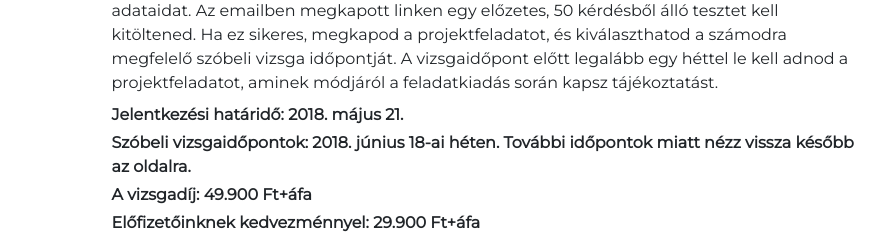
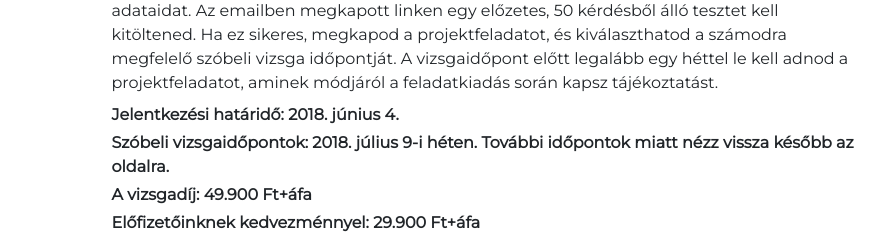
Before and after one commit to lkajtar/netacademia.hu, a Nuxt app: page /certificate in a window 1280 px wide. Shown: the part 2167-2401 px from the top of the page, without its empty margins (196-1081 px from the left). Built offline with nearby package versions, Linux system fonts and the light colour scheme; no server answers; what vue-mq would draw is missing.

Commit message:
content módosítások

```diff
--- a/pages/certificate.vue
+++ b/pages/certificate.vue
@@ -111,8 +111,8 @@
                 sikeres, megkapod a projektfeladatot, és kiválaszthatod a számodra megfelelő szóbeli vizsga időpontját.
                 A vizsgaidőpont előtt legalább egy héttel le kell adnod a projektfeladatot, aminek módjáról a
                 feladatkiadás során kapsz tájékoztatást.</p>
-              <p class="mb-1 font-weight-bold">Jelentkezési határidő: 2018. május 21. </p>
-              <p class="mb-1 font-weight-bold">Szóbeli vizsgaidőpontok: 2018. június 18-ai héten. További időpontok
+              <p class="mb-1 font-weight-bold">Jelentkezési határidő: 2018. június 4. </p>
+              <p class="mb-1 font-weight-bold">Szóbeli vizsgaidőpontok: 2018. július 9-i héten. További időpontok
                 miatt nézz vissza később az oldalra.</p>
               <p class="mb-1 font-weight-bold">A vizsgadíj: 49.900 Ft+áfa</p>
               <p class="mb-1 font-weight-bold">Előfizetőinknek kedvezménnyel: 29.900 Ft+áfa
--- a/pages/index.vue
+++ b/pages/index.vue
@@ -10,7 +10,7 @@
           <div class="flex-center flex-wrap mt-2 mt-md-4">
             <nuxt-link class="gomb gomb-grey" to="/elofizetes#kepzes">Képzéseink</nuxt-link>
             <nuxt-link class="gomb gomb-grey" to="/elofizetes#elofizetes">Előfizetés</nuxt-link>
-            <nuxt-link class="gomb gomb-red" to="/unity-developer">Játékfejlesztés</nuxt-link>
+            <a class="gomb gomb-red" href="https://app.netacademia.hu/oktatas-unnepe">Konferencia</a>
           </div>
           <br/>
           <div class="hirlev">
```
